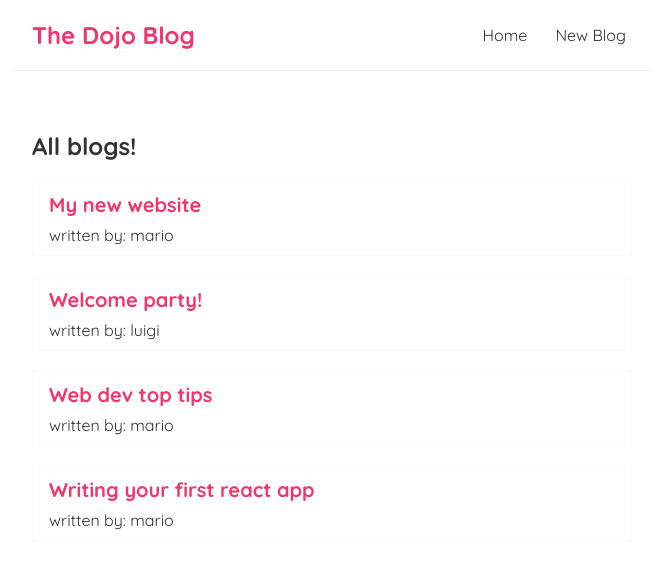
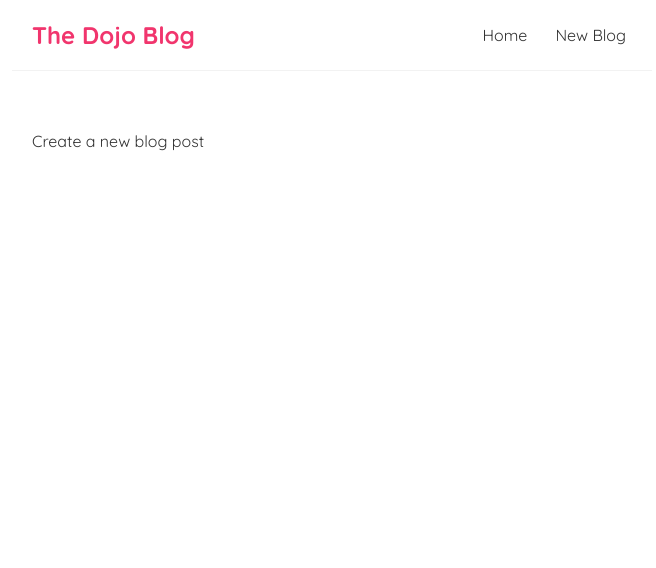
Before and after one commit to salawu-ahmed/dojo.blog, a React (Vite) app: page /create in a window 1280 px wide. Shown: the top 568 px of the page, without its empty margins (308-964 px from the left). Built offline with nearby package versions, Linux system fonts and the light colour scheme; data requests are answered from the project's data file.

Commit message:
react router and router Link element

```diff
--- a/package.json
+++ b/package.json
@@ -8,12 +8,13 @@
     "build": "vite build",
     "lint": "eslint src --ext js,jsx --report-unused-disable-directives --max-warnings 0",
     "preview": "vite preview",
-    "start" : "json-server --watch data/db.json --port 8000"
+    "start": "json-server --watch data/db.json --port 8000"
   },
   "dependencies": {
     "json-server": "^0.17.3",
     "react": "^18.2.0",
-    "react-dom": "^18.2.0"
+    "react-dom": "^18.2.0",
+    "react-router-dom": "^6.11.2"
   },
   "devDependencies": {
     "@types/react": "^18.0.28",
--- a/src/App.jsx
+++ b/src/App.jsx
@@ -1,15 +1,22 @@
 import Home from './Home'
 import Navbar from './Navbar'
+import Create from './Create'
+import {BrowserRouter , Route, Routes} from 'react-router-dom'
 
 function App() {
 
   return (
-    <div className='App'>
-      <Navbar />
-      <div className="content">
-        <Home />
+    <BrowserRouter>
+      <div className='App'>
+        <Navbar />
+        <div className="content">
+          <Routes>
+            <Route path='/' element={<Home/>}/>
+            <Route path='/create' element={<Create/> }/>
+          </Routes>
+        </div>
       </div>
-    </div>
+    </BrowserRouter>
   )
 }
 
--- /dev/null
+++ b/src/Create.jsx
@@ -0,0 +1,9 @@
+import React from 'react'
+
+const Create = () => {
+  return (
+    <div>Create a new blog post</div>
+  )
+}
+
+export default Create
--- a/src/Navbar.jsx
+++ b/src/Navbar.jsx
@@ -1,12 +1,13 @@
 import React from 'react'
+import { Link } from 'react-router-dom'
 
 const Navbar = () => {
   return (
     <nav className='navbar'>
         <h1>The Dojo Blog</h1>
         <div className="links">
-            <a href="/">Home</a>
-            <a href="/create">New Blog</a>
+            <Link to='/'>Home</Link>
+            <Link to='create'>New Blog</Link>
         </div>
     </nav>
   )
--- a/src/index.css
+++ b/src/index.css
@@ -1,4 +1,4 @@
-@import url('https://fonts.googleapis.com/css2?family=Quicksand:wght@300;400;5000;600;;700&display=swap');
+@import url('https://fonts.googleapis.com/css2?family=Quicksand:wght@300;400;500;600;700&display=swap');
 
 *{
   margin: 0;
--- a/src/useFetch.js
+++ b/src/useFetch.js
@@ -13,7 +13,6 @@ const useFetch = (url) => {
                 return res.json()
             })
             .then((data) => {
-                console.log(data)
                 setData(data)
                 setIsPending(false)
                 setError(null)
@@ -22,7 +21,7 @@ const useFetch = (url) => {
                 setError(err.message)
                 setIsPending(false)
             })
-        }, 1000);
+        }, 5000);
     }, [url])
     // whenever the url changes the useEffect() hook runs
 
```
Also changed, not shown: 1 other file (tests, documents, lock files or other folders).
